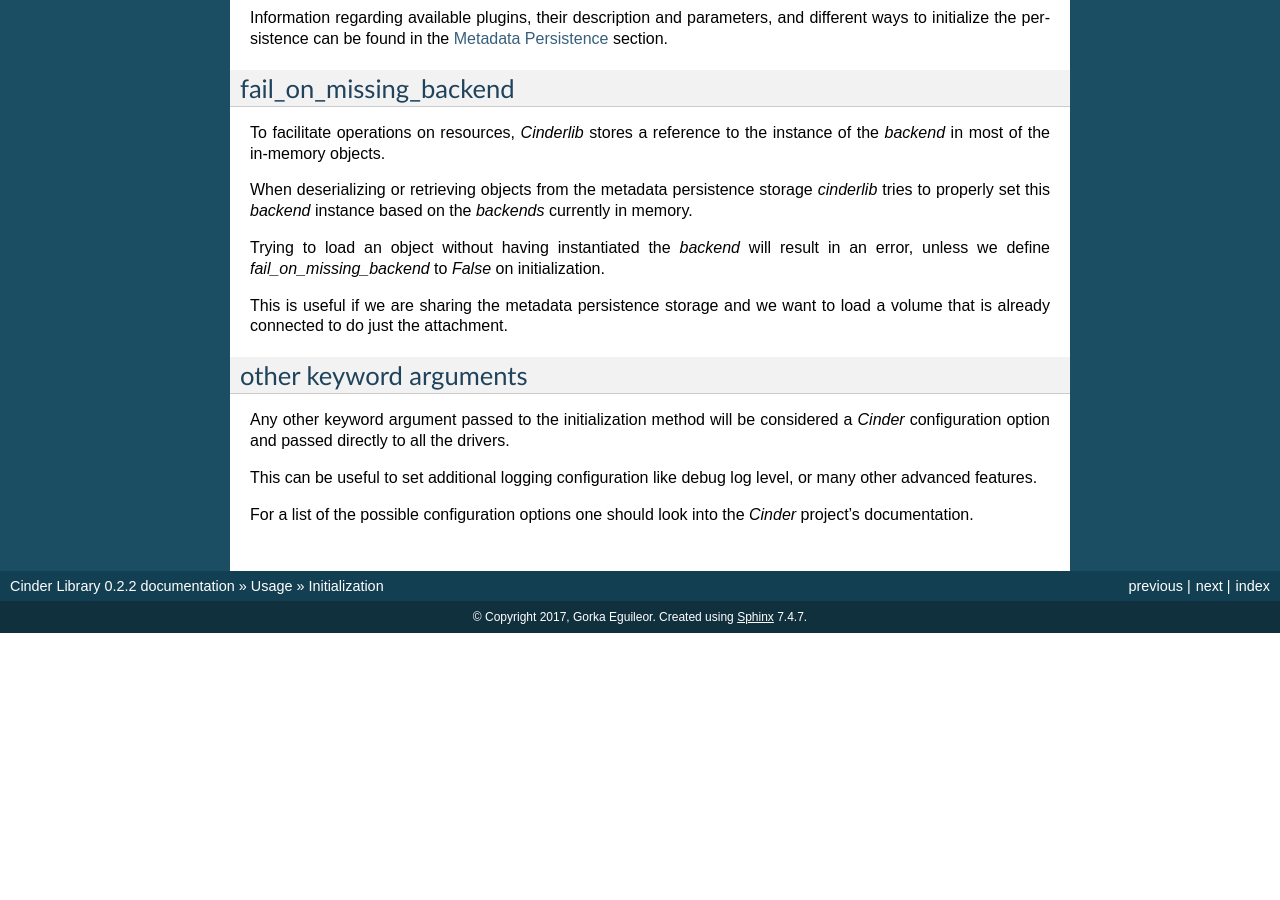
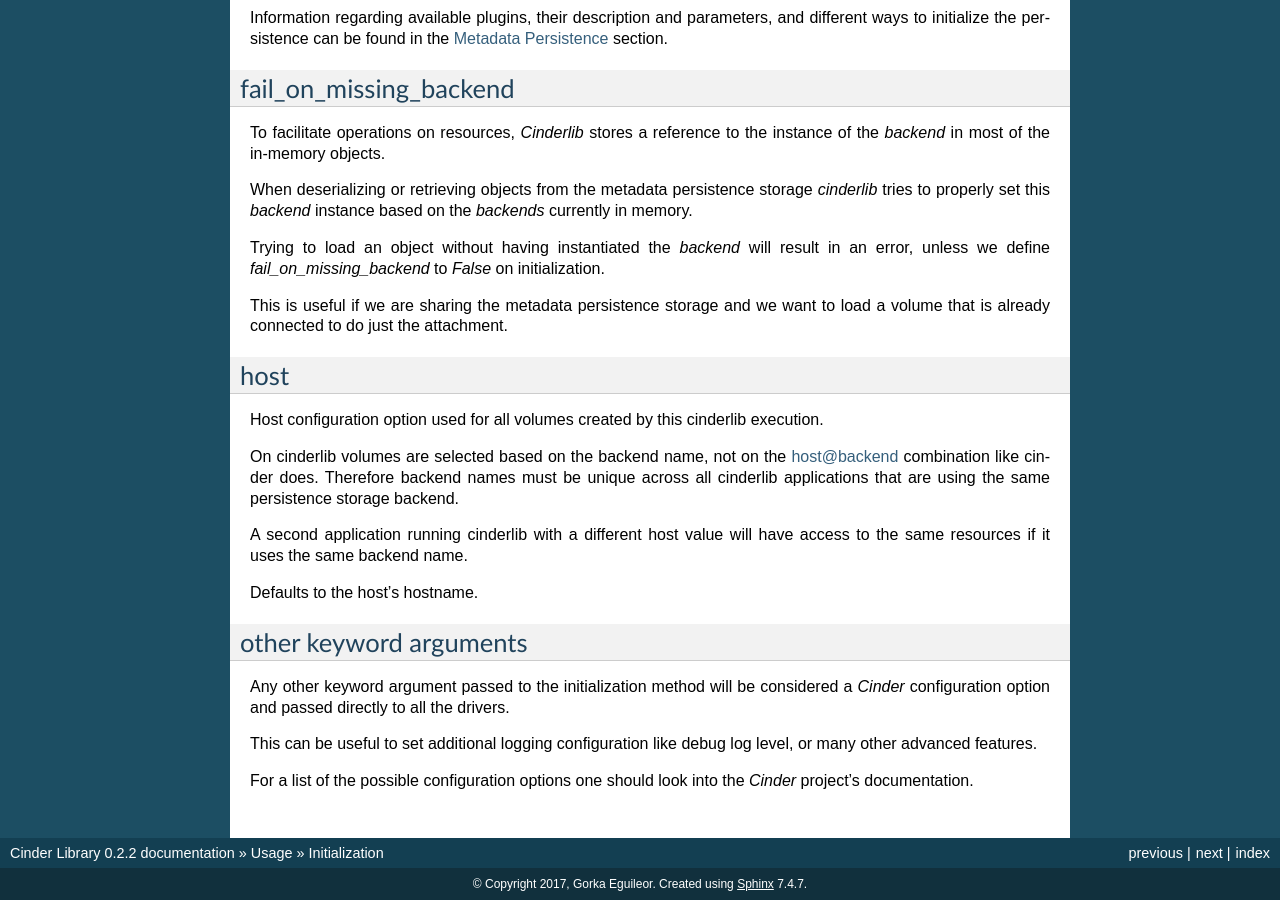
Before and after one commit to Akrog/cinderlib, a Sphinx documentation site: the page built from docs/topics/initialization.rst, in a window 1280 px wide and 900 px high, scrolled down 2395 px. Built offline with Sphinx 7.4.7, drawn with Linux system fonts in a browser that asks for light colours; before the commit the page ends 3028 px from its top, so only the background shows below that.

Commit message:
Stop using AZ to store backend name
We were using the availability_zone field from the volume table to store
the backend name, this makes it harder to migrate or transfer volumes
from Cinder.

This patch changes this behavior and stores the backend name under the
host field.

THIS IS A BREAKING CHANGE.

```diff
--- a/HISTORY.rst
+++ b/HISTORY.rst
@@ -12,6 +12,7 @@ History
 - Features:
 
   - Provide better message when device is not available.
+  - Backend name stored in host instead of in the AZ (backward incompatible).
 
 0.2.2 (2018-07-24)
 ------------------
--- a/docs/topics/initialization.rst
+++ b/docs/topics/initialization.rst
@@ -24,7 +24,7 @@ The method definition is as follows:
                      suppress_requests_ssl_warnings=True, disable_logs=True,
                      non_uuid_ids=False, output_all_backend_info=False,
                      project_id=None, user_id=None, persistence_config=None,
-                     fail_on_missing_backend=True, **log_params):
+                     fail_on_missing_backend=True, host=None, **log_params):
 
 The meaning of the library's configuration options are:
 
@@ -166,6 +166,22 @@ initialization.
 This is useful if we are sharing the metadata persistence storage and we want
 to load a volume that is already connected to do just the attachment.
 
+host
+----
+
+Host configuration option used for all volumes created by this cinderlib
+execution.
+
+On cinderlib volumes are selected based on the backend name, not on the
+host@backend combination like cinder does.  Therefore backend names must be
+unique across all cinderlib applications that are using the same persistence
+storage backend.
+
+A second application running cinderlib with a different host value will have
+access to the same resources if it uses the same backend name.
+
+Defaults to the host's hostname.
+
 other keyword arguments
 -----------------------
 
```
Also changed, not shown: docs/topics/volumes.rst (+5 -2 lines), 4 other files.
